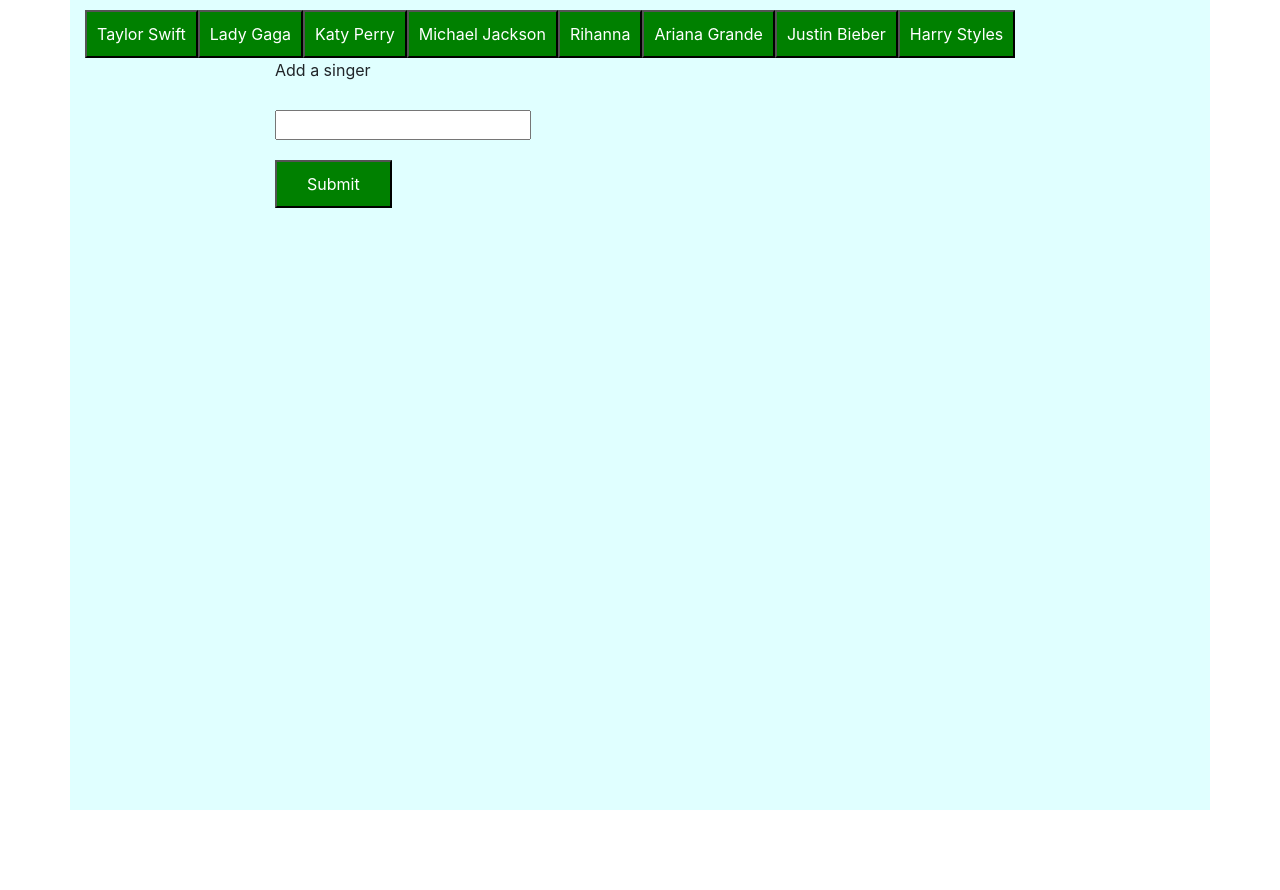
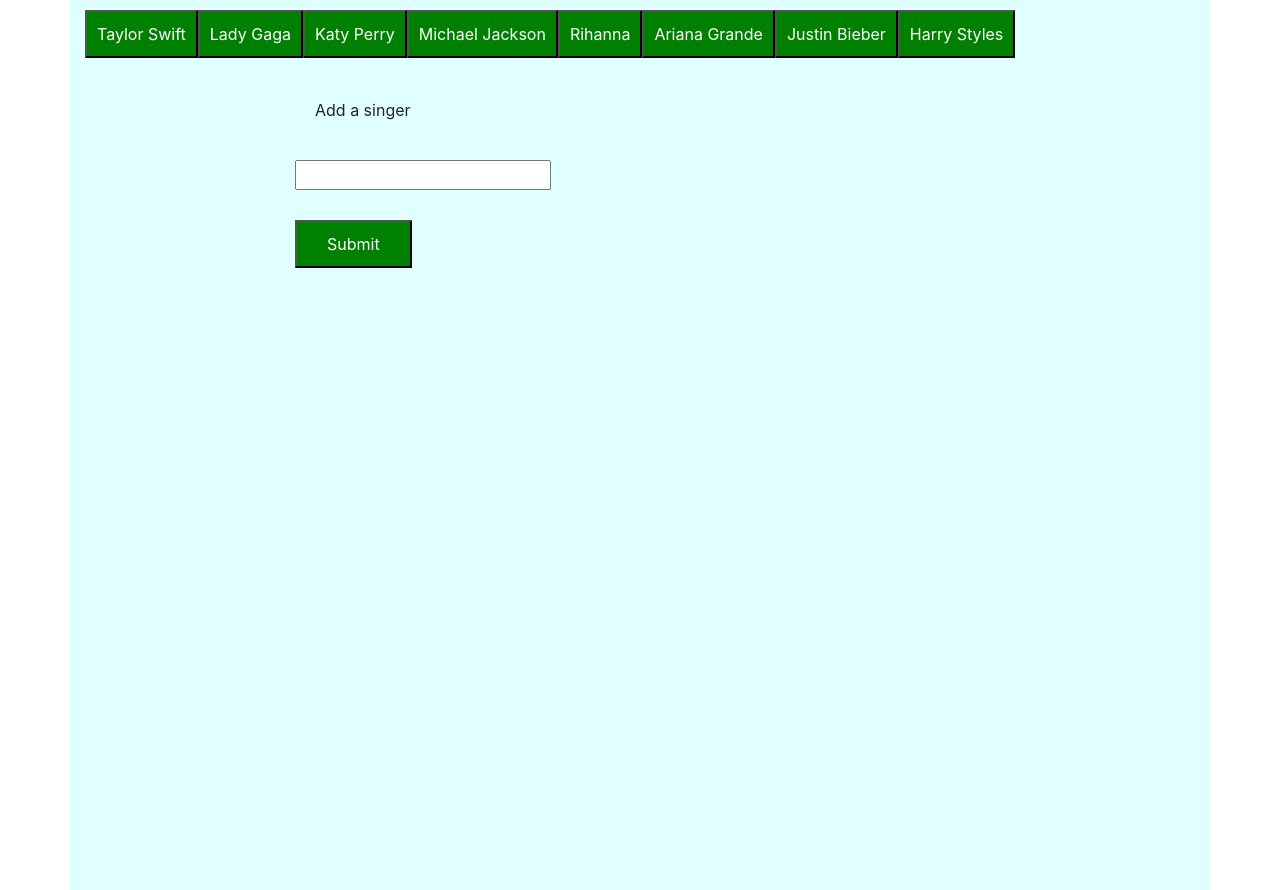
Before and after one commit to Staceyrong/GifTastic, a plain HTML site: page index.html in a window 1280 px wide. Before the commit the page ends 810 px from the top, so only its background shows below. Drawn offline with nearby package versions, Linux system fonts and the light colour scheme.

Commit message:
done style

```diff
--- a/assets/css/style.css
+++ b/assets/css/style.css
@@ -4,12 +4,16 @@
 }
 
 #singer-input {
-    margin: 20px 0;
+    margin: 30px 0;
 
     clear: both;
     overflow: auto;
 
 
+}
+
+label{
+    margin: 20px;
 }
 
 button {
@@ -22,7 +26,9 @@
     padding: 10px 300px 600px 300px;
 }
 
-
+form {
+    margin: 20px;
+}
 
 #add-singer {
     background: green;
```
